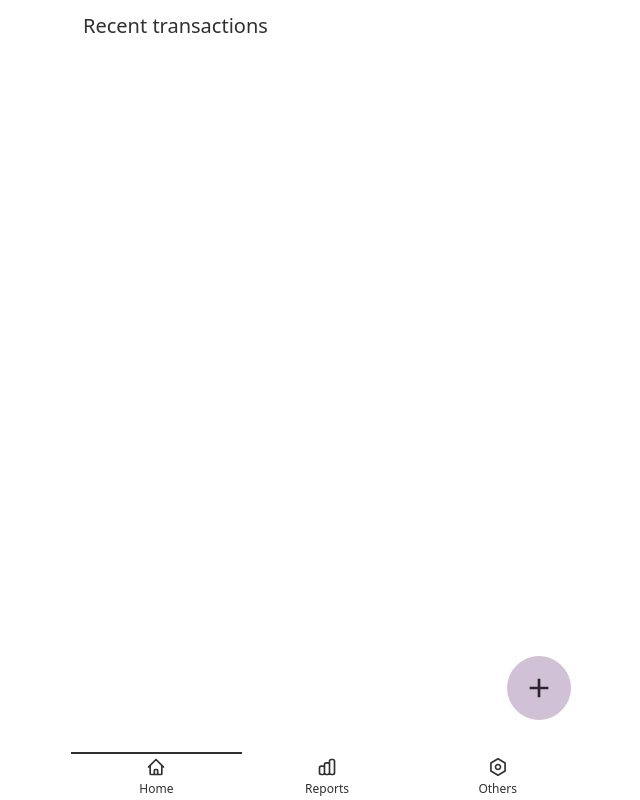
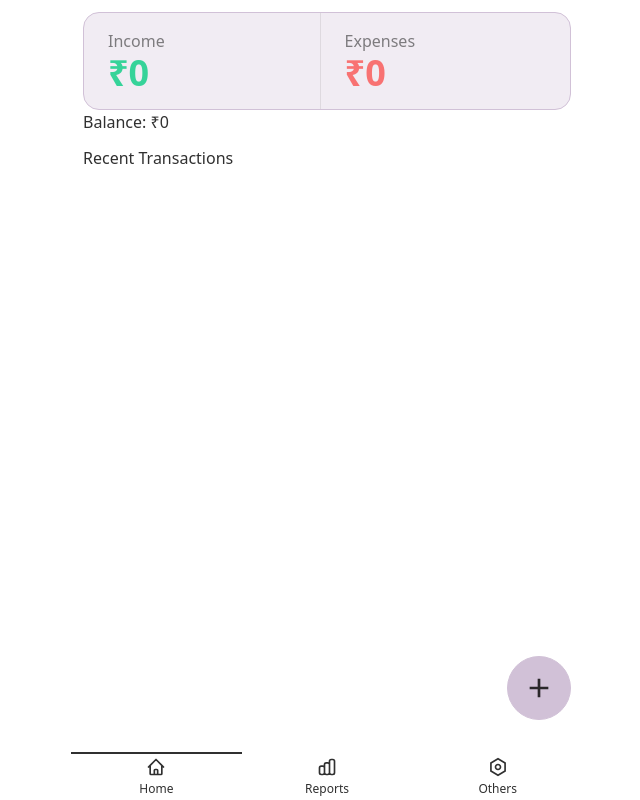
Before and after one commit to splurapp/splur, a React (Vite) app: page /setup/account in a window 1280 px wide. Both pictures are taken after a click on the button "COMPLETE". Shown: the whole page, without its empty margins (313-953 px from the left). Built offline with nearby package versions, Linux system fonts and the light colour scheme.

Commit message:
add stat to home screen

```diff
--- a/src/lib/currency.ts
+++ b/src/lib/currency.ts
@@ -1,7 +1,9 @@
-export function formatCurrency(amount: number, currencyUnit = "INR"): string {
+export function formatCurrency(amount: number, options?: Intl.NumberFormatOptions): string {
   const formattedAmount = new Intl.NumberFormat(navigator.language ?? "en-US", {
     style: "currency",
-    currency: currencyUnit,
+    currency: "INR",
+    maximumFractionDigits: 0,
+    ...options,
   }).format(amount);
 
   return formattedAmount;
--- a/src/routes/home/TransactionsCard.tsx
+++ b/src/routes/home/TransactionsCard.tsx
@@ -6,7 +6,7 @@ import { Link } from "react-router-dom";
 export default function TransactionsCard({ data }: { data: SplurTransaction }) {
   return (
     <Link to={`track/${data.id}`}>
-      <div className="card-compact card join-item card-bordered border border-primary shadow-lg">
+      <div className="card join-item card-bordered card-compact border border-primary shadow-lg">
         <div className="card-body flex-row gap-3">
           <div className="rounded-lg bg-primary p-5">
             <svg
@@ -24,9 +24,9 @@ export default function TransactionsCard({ data }: { data: SplurTransaction }) {
             <p>{data.desc ?? "No description"}</p>
           </div>
 
-          <div className="ml-auto text-end">
+          <div className="ml-auto">
             <h1
-              className={`card-title ml-auto ${
+              className={`card-title justify-end ${
                 data.exchangeType === ExchangeType.enum.Income ? "text-success" : "text-error"
               }`}
             >
--- /dev/null
+++ b/src/routes/home/home.service.ts
@@ -0,0 +1,6 @@
+import { TransactionOperations } from "@/model/transactionOps";
+import { WalletOperations } from "@/model/walletOps";
+
+export async function loader() {
+  return await Promise.all([TransactionOperations.get(), WalletOperations.get()]);
+}
--- a/src/routes/home/index.tsx
+++ b/src/routes/home/index.tsx
@@ -1,20 +1,54 @@
+import { formatCurrency } from "@/lib/currency";
 import type { SplurTransaction } from "@/model/schema";
 import { Link, useLoaderData } from "react-router-dom";
 import TransactionsCard from "./TransactionsCard";
+import type { loader } from "./home.service";
+
+function getAmounts(transactions: SplurTransaction[]) {
+  let totalIncome = 0,
+    totalExpense = 0;
+
+  for (const transaction of transactions) {
+    if (transaction.exchangeType === "Income") totalIncome += transaction.amount;
+    if (transaction.exchangeType === "Expense") totalExpense += transaction.amount;
+  }
+
+  return { totalIncome, totalExpense };
+}
 
 export default function Home() {
-  const transactions = useLoaderData() as SplurTransaction[];
+  const [transactions, wallets] = useLoaderData() as Awaited<ReturnType<typeof loader>>;
+  const totalBalance = wallets.reduce((prev, curr) => (prev += curr.amount), 0);
+  const { totalExpense, totalIncome } = getAmounts(transactions);
 
   return (
-    <main>
+    <main className="flex flex-col gap-3">
+      <Link to="/wallets">
+        <header>
+          <div className="stats w-full border border-primary bg-primary bg-opacity-30 text-primary-content">
+            <div className="stat">
+              <div className="stat-title">Income</div>
+              <div className="stat-value text-success">{formatCurrency(totalIncome)}</div>
+            </div>
+
+            <div className="stat">
+              <div className="stat-title">Expenses</div>
+              <div className="stat-value text-error">{formatCurrency(totalExpense)}</div>
+            </div>
+          </div>
+          <p>Balance: {formatCurrency(totalBalance)}</p>
+        </header>
+      </Link>
+
       <section>
-        <h1 className="text-xl">Recent transactions</h1>
+        <h1 className="mb-1">Recent Transactions</h1>
         <div className="join join-vertical w-full gap-2 rounded-md">
           {transactions.map(transaction => (
             <TransactionsCard key={transaction.id} data={transaction} />
           ))}
         </div>
       </section>
+
       <Link to="track" title="Add transaction icon">
         <button className="btn btn-circle btn-primary btn-lg absolute bottom-20 right-3">
           <svg
--- a/src/routes/home/transaction-loader.ts
+++ /dev/null
@@ -1,5 +0,0 @@
-import { TransactionOperations } from "@/model/transactionOps";
-
-export async function loader() {
-  return await TransactionOperations.get();
-}
--- a/src/routes/index.tsx
+++ b/src/routes/index.tsx
@@ -12,12 +12,12 @@ import Accounts from "./accounts";
 import NewAccount from "./accounts/new";
 import Dev from "./dev/Dev";
 import Home from "./home";
-import { loader as transactionLoader } from "./home/transaction-loader";
+import { loader as transactionLoader } from "./home/home.service";
 import AccountSetup from "./setup/AccountSetup";
 import Hello from "./setup/Hello";
-import { action as walletAction, loader as walletLoader } from "./setup/walletLoader";
+import { action as walletAction, loader as walletLoader } from "./setup/account-setup.service";
 import Track from "./track";
-import { action as trackAction, loader as trackLoader } from "./track/track-loader";
+import { action as trackAction, loader as trackLoader } from "./track/track.service";
 
 export const router = createBrowserRouter([
   {
--- a/src/routes/setup/AccountSetup.tsx
+++ b/src/routes/setup/AccountSetup.tsx
@@ -5,8 +5,8 @@ import { useCallback, useState } from "react";
 import { Form, useLoaderData, useNavigate } from "react-router-dom";
 import EditWalletModal from "./EditWalletModal";
 import WalletCard from "./WalletCard";
+import type { LoaderData } from "./account-setup.service";
 import defaultCategories from "./default-categories";
-import type { LoaderData } from "./walletLoader";
 
 export default function AccountSetup() {
   const navigate = useNavigate();
--- a/src/routes/track/index.tsx
+++ b/src/routes/track/index.tsx
@@ -3,7 +3,7 @@ import { ExchangeType } from "@/model/schema";
 import { useMemo, useState } from "react";
 import { useFetcher, useLoaderData } from "react-router-dom";
 import type { z } from "zod";
-import type { LoaderData } from "./track-loader";
+import type { LoaderData } from "./track.service";
 
 export default function Track() {
   const fetcher = useFetcher<{ error?: string }>();
--- a/src/routes/track/track-loader.ts
+++ b/src/routes/track/track.service.ts
@@ -54,6 +54,7 @@ export async function action({ request, params }: ActionFunctionArgs) {
       }
 
       if (id) {
+        payload.id = id;
         await TransactionOperations.edit(payload);
       } else {
         await TransactionOperations.add(payload);
```
Also changed, not shown: src/routes/setup/account-setup.service.ts (renamed from src/routes/setup/walletLoader.ts).
